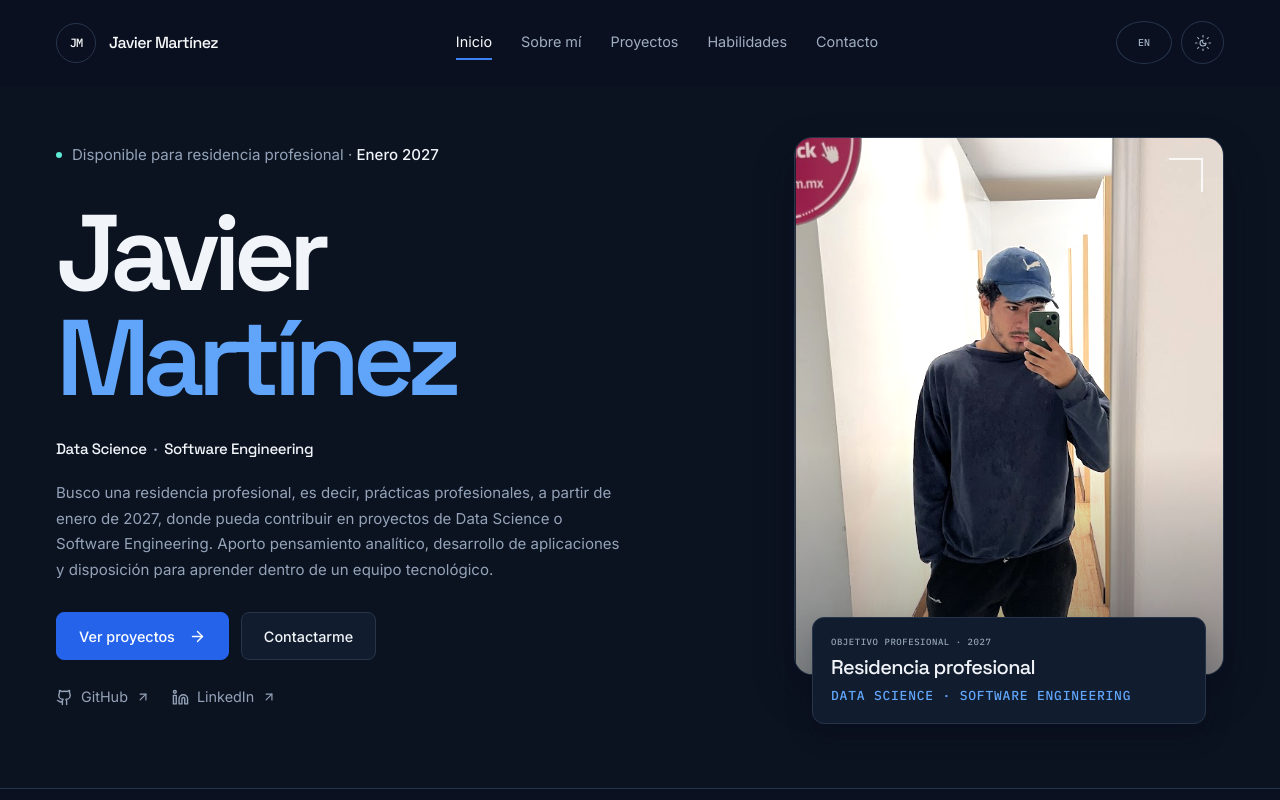
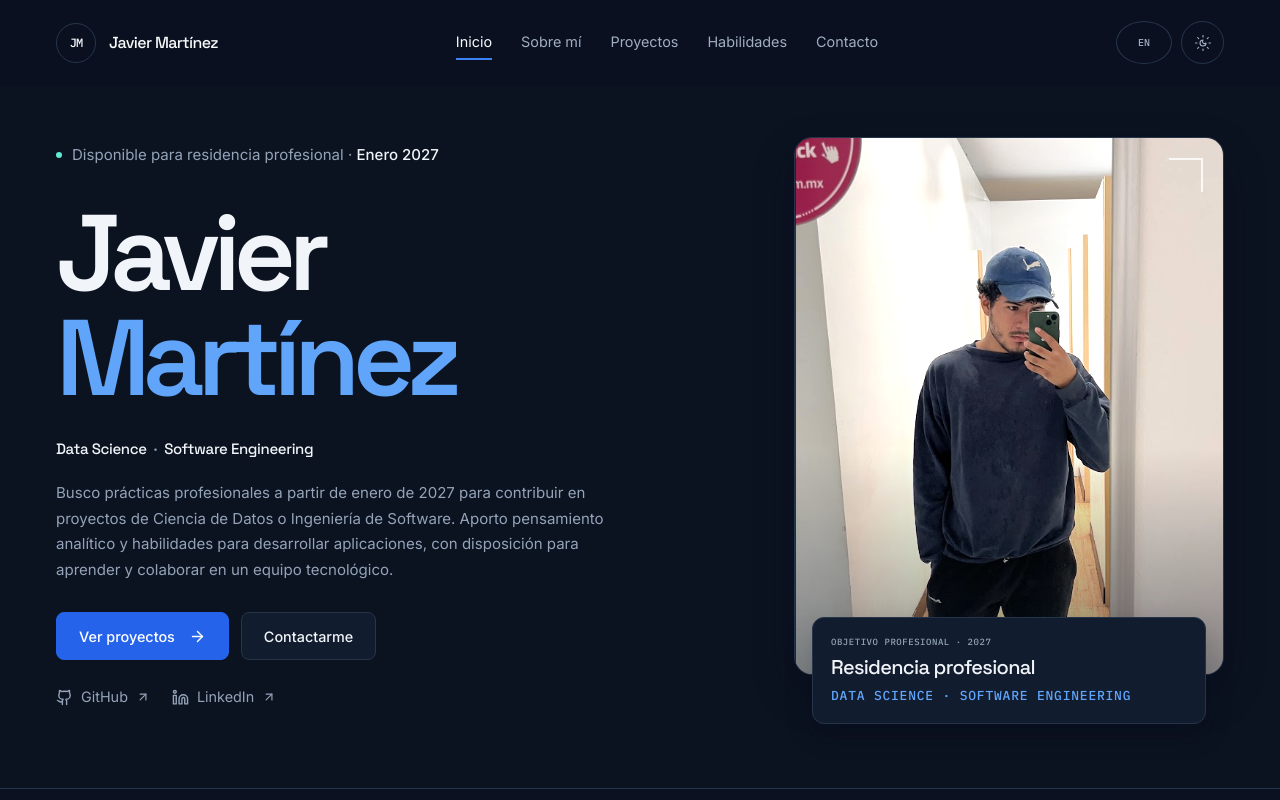
Before and after one commit to SUORDd/javier-martinez-portfolio, a Next.js app: page / in a window 1280 px wide. Shown: the top 800 px of the page. Built offline with nearby package versions, Linux system fonts and the light colour scheme; no server answers.

Commit message:
Clarify professional internship description

```diff
--- a/src/components/home-hero.tsx
+++ b/src/components/home-hero.tsx
@@ -35,7 +35,7 @@ export function HomeHero() {
 
           <p className={styles.description}>
             <LanguageText
-              es="Busco una residencia profesional, es decir, prácticas profesionales, a partir de enero de 2027, donde pueda contribuir en proyectos de Data Science o Software Engineering. Aporto pensamiento analítico, desarrollo de aplicaciones y disposición para aprender dentro de un equipo tecnológico."
+              es="Busco prácticas profesionales a partir de enero de 2027 para contribuir en proyectos de Ciencia de Datos o Ingeniería de Software. Aporto pensamiento analítico y habilidades para desarrollar aplicaciones, con disposición para aprender y colaborar en un equipo tecnológico."
               en="I am seeking a professional internship starting in January 2027, where I can contribute to Data Science or Software Engineering projects. I bring analytical thinking, application development experience, and a willingness to learn within a technology team."
             />
           </p>
```
